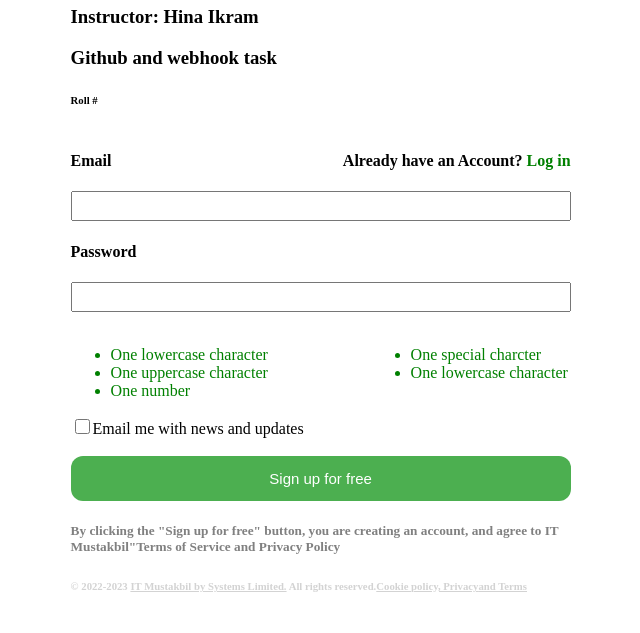
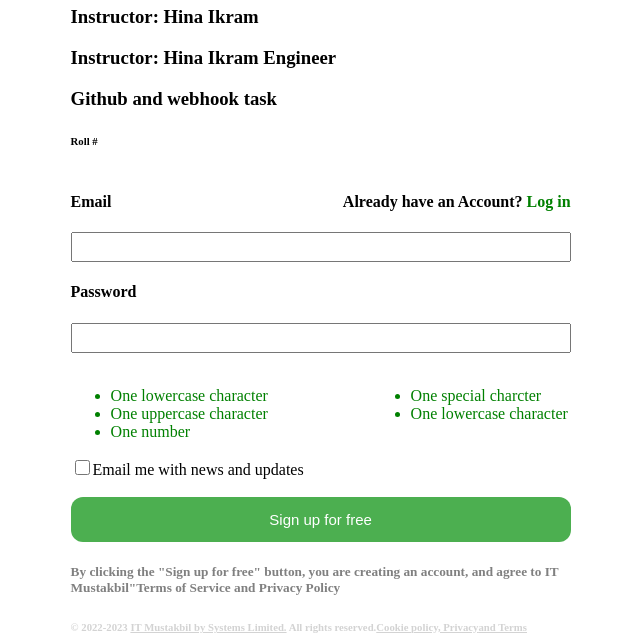
Before and after one commit to Hinaikram/webhook, a plain HTML site: page index.html in a window 1280 px wide. Shown: the part 208-841 px from the top of the page, without its empty margins (443-1083 px from the left). Before the commit the page ends 800 px from the top, so only its background shows below. Drawn offline with Linux system fonts and the light colour scheme.

Commit message:
Update index.html

```diff
--- a/index.html
+++ b/index.html
@@ -11,6 +11,7 @@
 
 <h1 style="font-family:Helvetica;">Sign up</h1>
 <h3>Instructor: Hina Ikram</h3>
+ <h3>Instructor: Hina Ikram Engineer </h3>
  <h3>Github and webhook task</h3>
 <h6>Roll # </h6>
 
```
